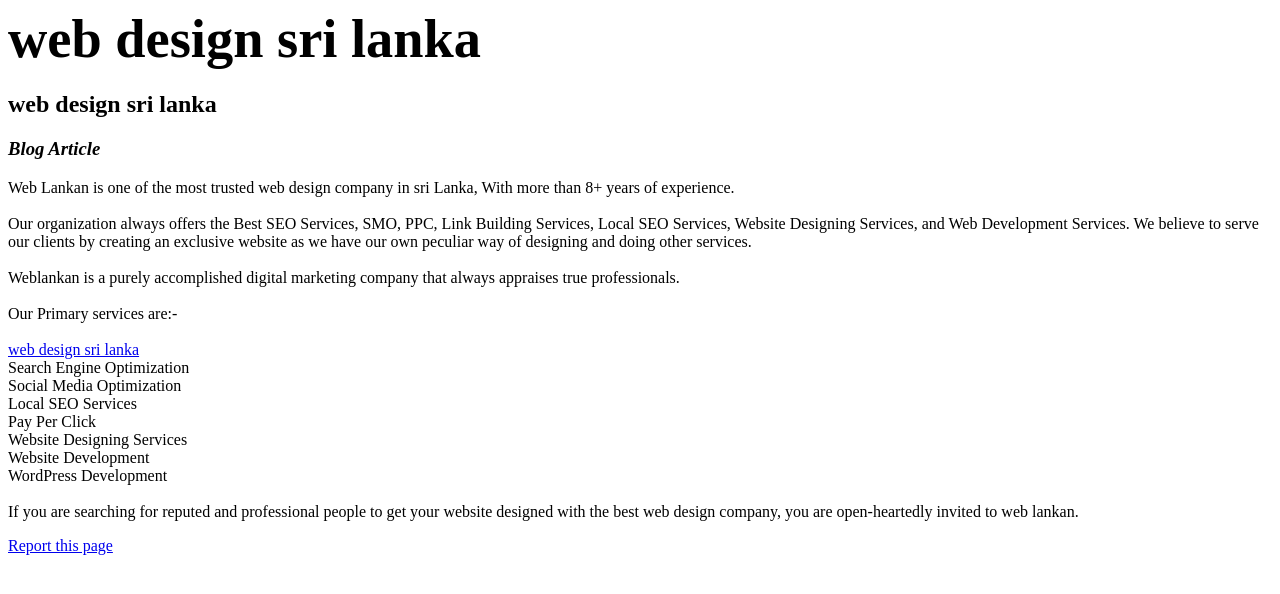
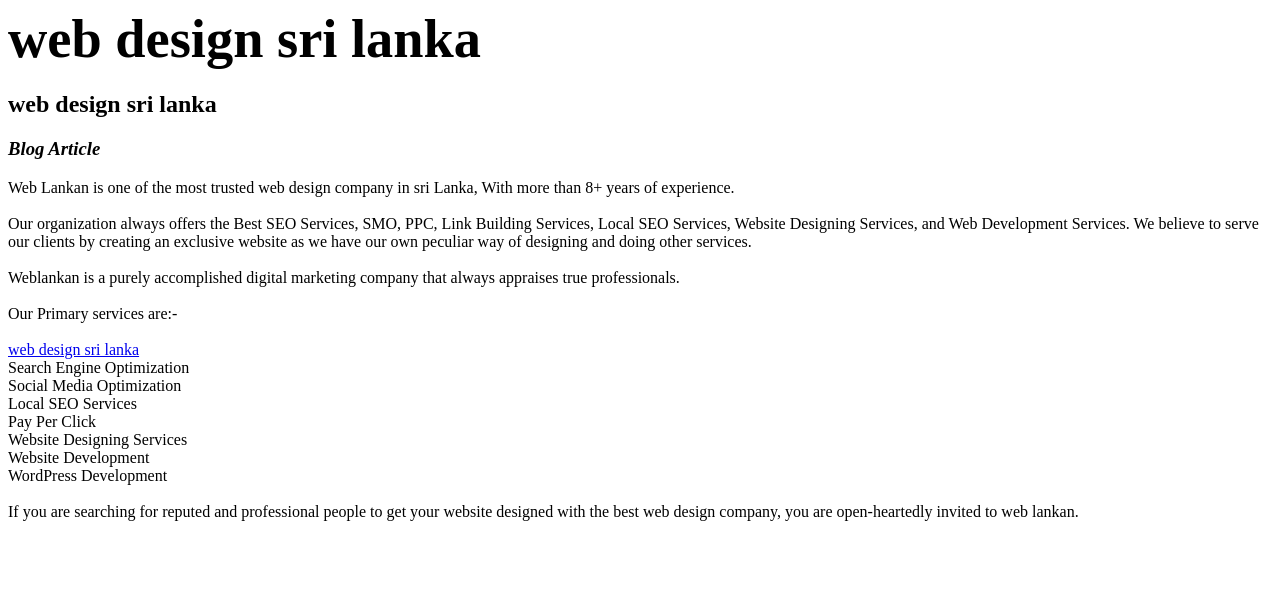
Before and after one commit to jenes65/sri-lanka-web-design, a plain HTML site: page index.html in a window 1280 px wide. Drawn offline with Linux system fonts and the light colour scheme.

Commit message:
Update index.html

```diff
--- a/index.html
+++ b/index.html
@@ -22,8 +22,6 @@ Website Development<br />
 WordPress Development<br />
 <br />
 If you are searching for reputed and professional people to get your website designed with the best web design company, you are open-heartedly invited to web lankan.</p>
-<a href="https://develop-blog.com/report">Report this page</a>
 </div>
-
 </body>
 </html>
```
